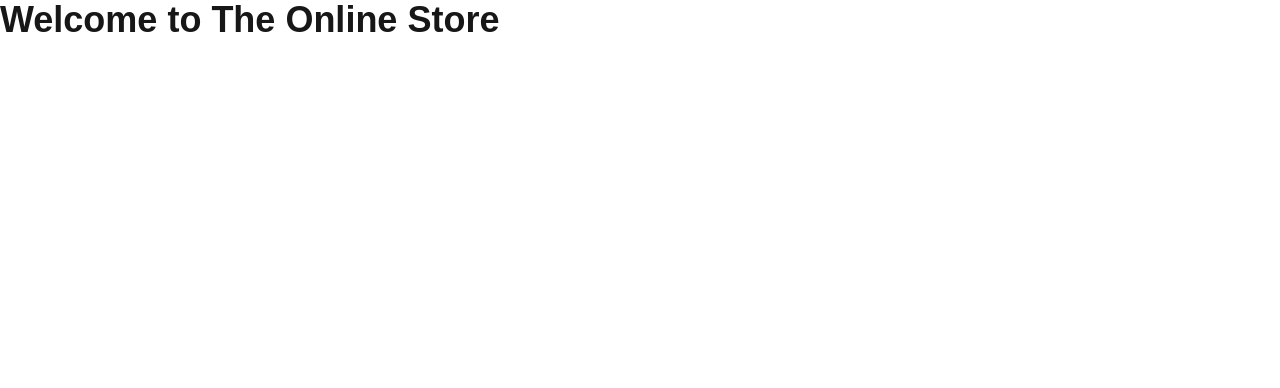
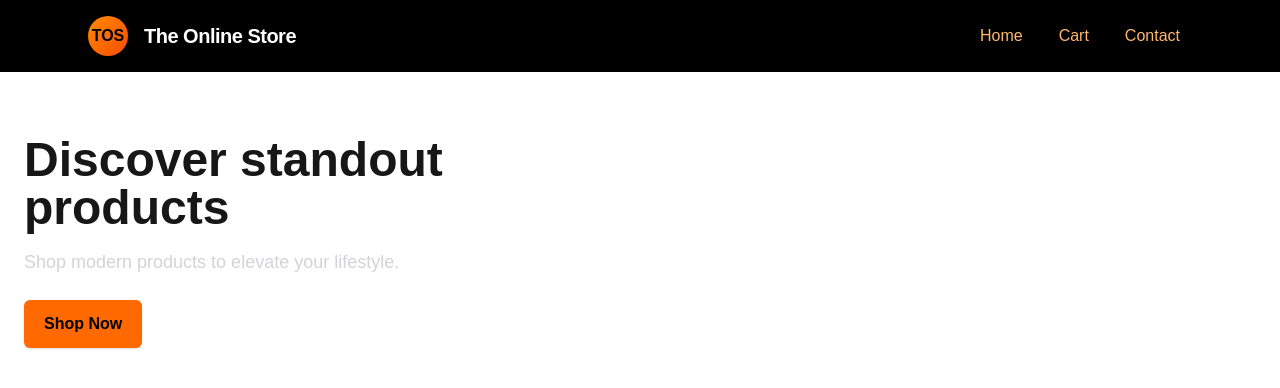
Before and after one commit to NoroffFEU/jsfw-2025-v1-andreas-js-frameworks, a Next.js app: page / in a window 1280 px wide. Shown: the top 388 px of the page. Built offline with nearby package versions, Linux system fonts and the light colour scheme.

Commit message:
Create header component

```diff
--- a/app/page.tsx
+++ b/app/page.tsx
@@ -1,9 +1,26 @@
 "use client";
+
+import Header from "../components/Header";
 
 export default function Home() {
   return (
     <>
-      <h1 className="text-4xl font-bold mb-6">Welcome to The Online Store</h1>
+      <Header />
+      <main className="flex-1 flex justify-center">
+        <div className="max-w-7xl w-full py-16 px-6">
+          <section className="mb-12 grid grid-cols-1 gap-8 md:grid-cols-2 items-center">
+            <div>
+              <h1 className="text-5xl font-extrabold mb-4">Discover standout products</h1>
+              <p className="text-lg text-zinc-300 mb-6">Shop modern products to elevate your lifestyle.</p>
+              <div className="flex gap-3">
+                <a href="#shop" className="rounded-md bg-orange-500 px-5 py-3 text-black font-semibold shadow hover:brightness-95 transition">
+                  Shop Now
+                </a>
+              </div>
+            </div>
+          </section>
+        </div>
+      </main>
     </>
   );
 }
--- /dev/null
+++ b/components/Header.tsx
@@ -0,0 +1,44 @@
+"use client";
+
+import { useState } from "react";
+import Link from "next/link";
+import MobileMenu from "./MobileMenu";
+
+export default function Header() {
+  const [open, setOpen] = useState(false);
+
+  return (
+    <header className="w-full bg-black text-white">
+      <MobileMenu open={open} onClose={() => setOpen(false)} />
+
+      <div className="mx-auto max-w-6xl flex items-center justify-between px-6 py-4">
+        <Link href="/" className="flex items-center gap-4">
+          <div className="flex items-center justify-center h-10 w-10 rounded-full bg-linear-to-br from-orange-400 to-orange-600 shadow-md">
+            <span className="font-bold text-black">TOS</span>
+          </div>
+          <h1 className="text-xl font-semibold tracking-tight">The Online Store</h1>
+        </Link>
+
+        <nav className="hidden md:flex items-center gap-3">
+          <Link href="/" className="px-3 py-2 rounded-md text-orange-300 hover:bg-orange-600/40 hover:text-orange-200 transition">
+            Home
+          </Link>
+          <Link href="/cart" className="px-3 py-2 rounded-md text-orange-300 hover:bg-orange-600/40 hover:text-orange-200 transition">
+            Cart
+          </Link>
+          <Link href="/contact" className="px-3 py-2 rounded-md text-orange-300 hover:bg-orange-600/40 hover:text-orange-200 transition">
+            Contact
+          </Link>
+        </nav>
+
+        <div className="md:hidden">
+          <button onClick={() => setOpen(true)} aria-label="Open menu" className="rounded-md p-2 bg-white/5 hover:bg-white/10">
+            <svg className="h-6 w-6 text-white" fill="none" viewBox="0 0 24 24" stroke="currentColor">
+              <path strokeLinecap="round" strokeLinejoin="round" strokeWidth={2} d="M4 6h16M4 12h16M4 18h16" />
+            </svg>
+          </button>
+        </div>
+      </div>
+    </header>
+  );
+}
--- /dev/null
+++ b/components/MobileMenu.tsx
@@ -0,0 +1,29 @@
+"use client";
+
+import Link from "next/link";
+
+export default function MobileMenu({ open, onClose }: { open: boolean; onClose: () => void }) {
+  if (!open) return null;
+
+  return (
+    <div className="fixed inset-0 z-50 bg-black/80 backdrop-blur-sm">
+      <div className="h-full w-full flex flex-col items-center justify-center text-center p-6">
+        <button onClick={onClose} aria-label="Close menu" className="absolute top-5 right-5 rounded-lg bg-white/5 p-2 text-white hover:bg-white/10">
+          ✕
+        </button>
+
+        <nav className="flex flex-col gap-6">
+          <Link href="/" onClick={onClose} className="text-2xl font-semibold text-white">
+            Home
+          </Link>
+          <Link href="/pages/cart" onClick={onClose} className="text-2xl font-semibold text-white/90">
+            Cart
+          </Link>
+          <Link href="/contact" onClick={onClose} className="text-2xl font-semibold text-white/90">
+            Contact
+          </Link>
+        </nav>
+      </div>
+    </div>
+  );
+}
```
